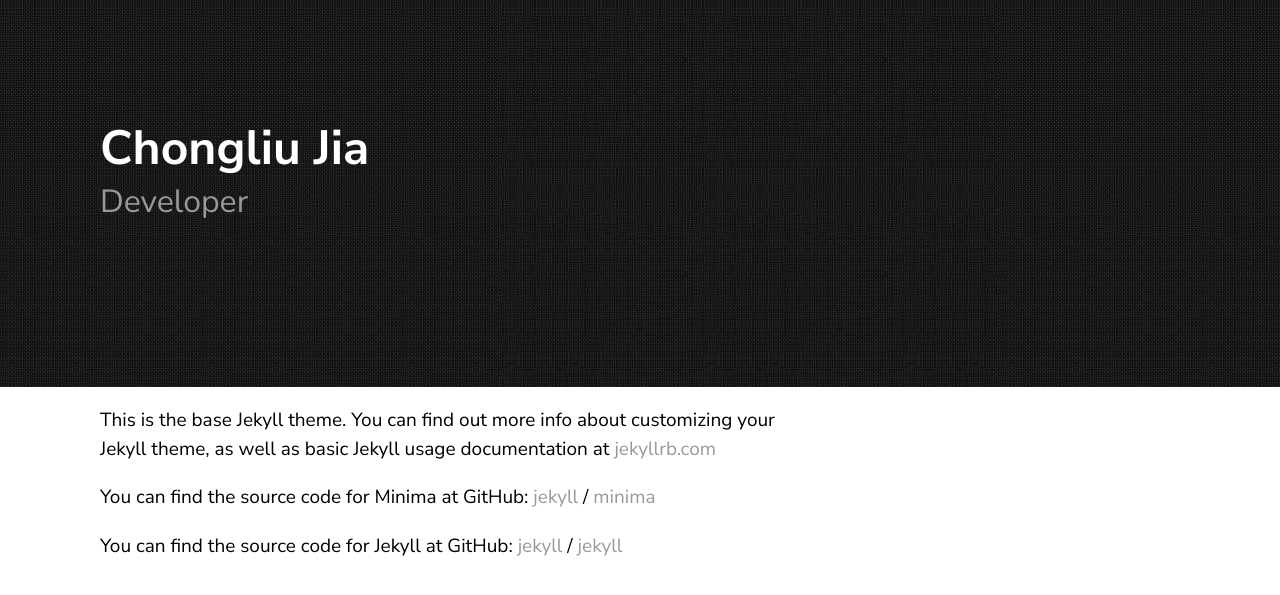
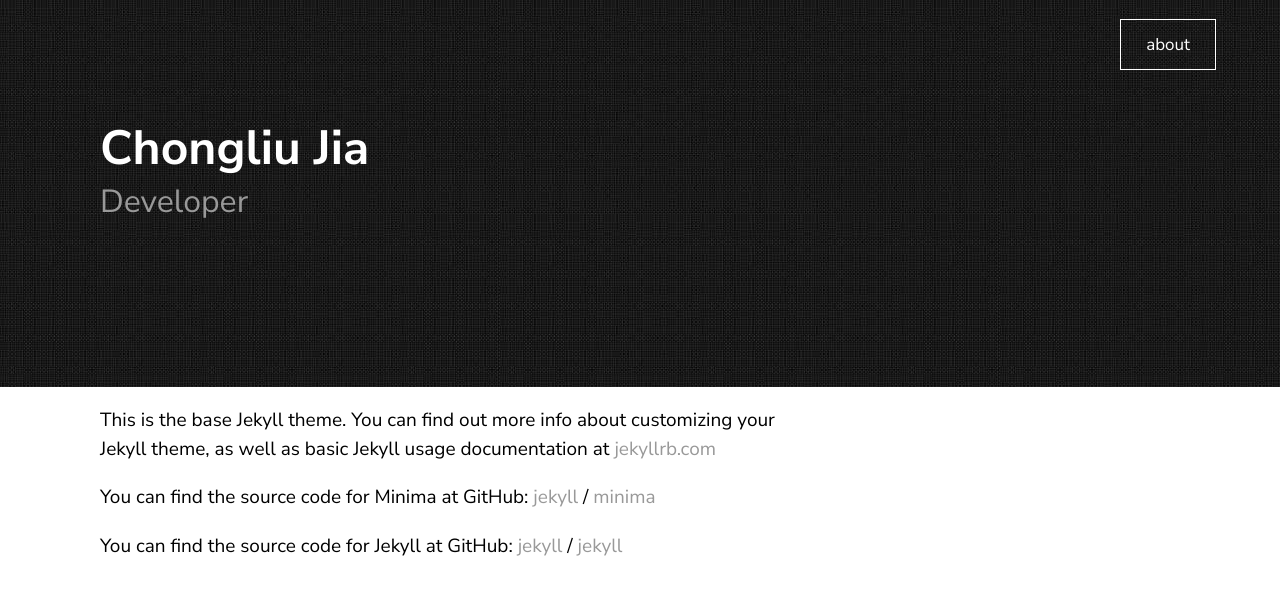
Before and after one commit to chongliujia/chongliujia.github.io, a Jekyll site: the page built from about.markdown, in a window 1280 px wide. Shown: the top 595 px of the page. Built offline with Jekyll 4.4.1, drawn with Linux system fonts in a browser that asks for light colours.

Commit message:
Update _config.yml

```diff
--- a/_config.yml
+++ b/_config.yml
@@ -31,6 +31,7 @@ github_username:  jekyll
 
 # Build settings
 
+permalink: /posts/:title/
 texture:
   title: Chongliu Jia
   tagline: Developer
@@ -38,12 +39,24 @@ texture:
   style: black
   showNav: true
   showPicker: false
+  navigation:
+    - title: about
+      url: "/about"
+
+social_links:
+  github: https://github.com/chongliujia
+
+show_excerpts: true
 
 sass:
   sass_dir: _sass
 
 plugins:
   - jekyll-seo-tag
+
+header_pages:
+  - about.md
+
 
 # Exclude from processing.
 # The following items will not be processed, by default.
```
